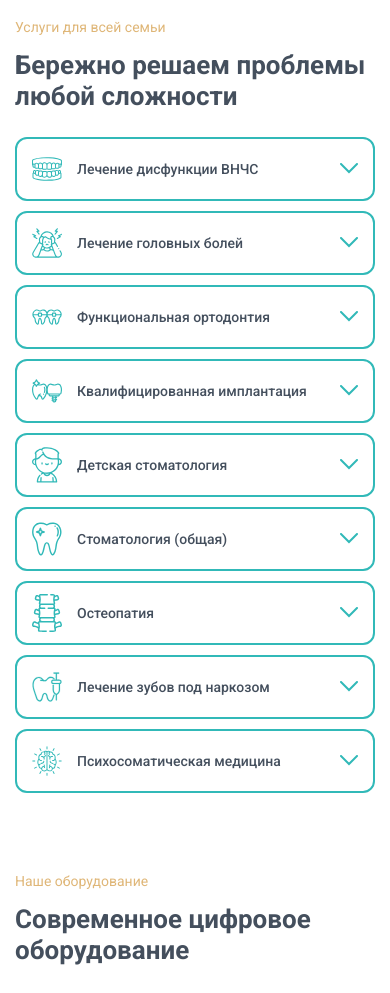
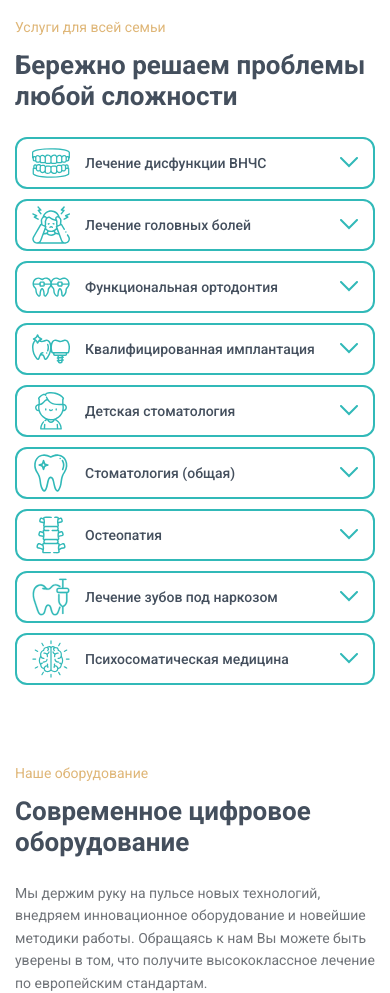
Before and after one commit to poltorak94/asgard, a website: page index.html in a window 390 px wide. Shown: the part 1700-2693 px from the top of the page. Drawn offline with nearby package versions, Linux system fonts and the light colour scheme.

Commit message:
правки

```diff
--- a/assets/style.scss
+++ b/assets/style.scss
@@ -2245,6 +2245,7 @@ body {
 
     .tabs__nav-item {
         padding: 5px 15px;
+        padding-right: 30px;
         position: relative;
         &::after {
             content: url("./img/show-more.svg");
@@ -2260,8 +2261,8 @@ body {
     }
 
     .tabs__nav-item svg {
-        width: 30px;
-        height: 50px;
+        width: 38px;
+        height: 38px;
     }
 
     .tabs__items {
```
Also changed, not shown: assets/style.css, 1 other file.
